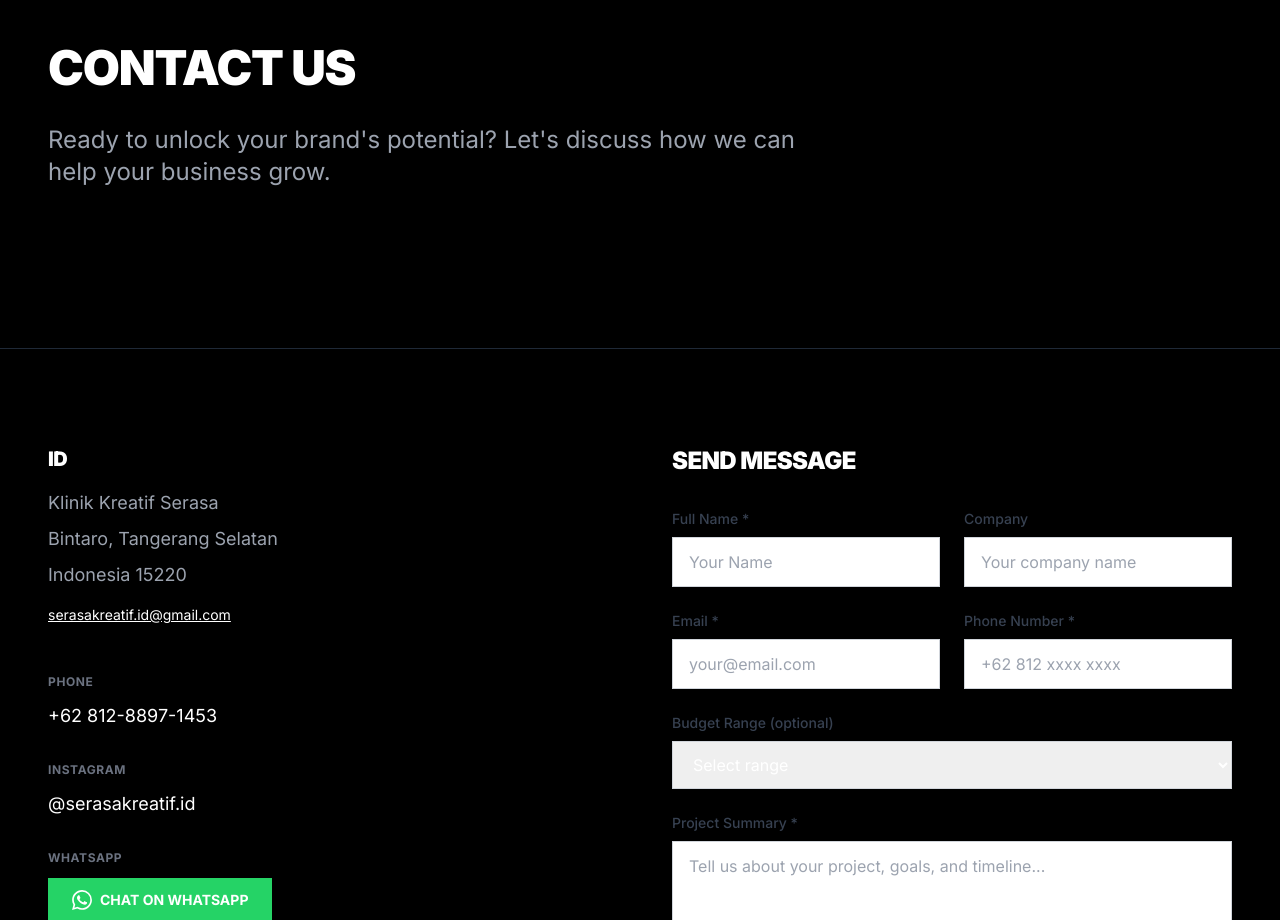
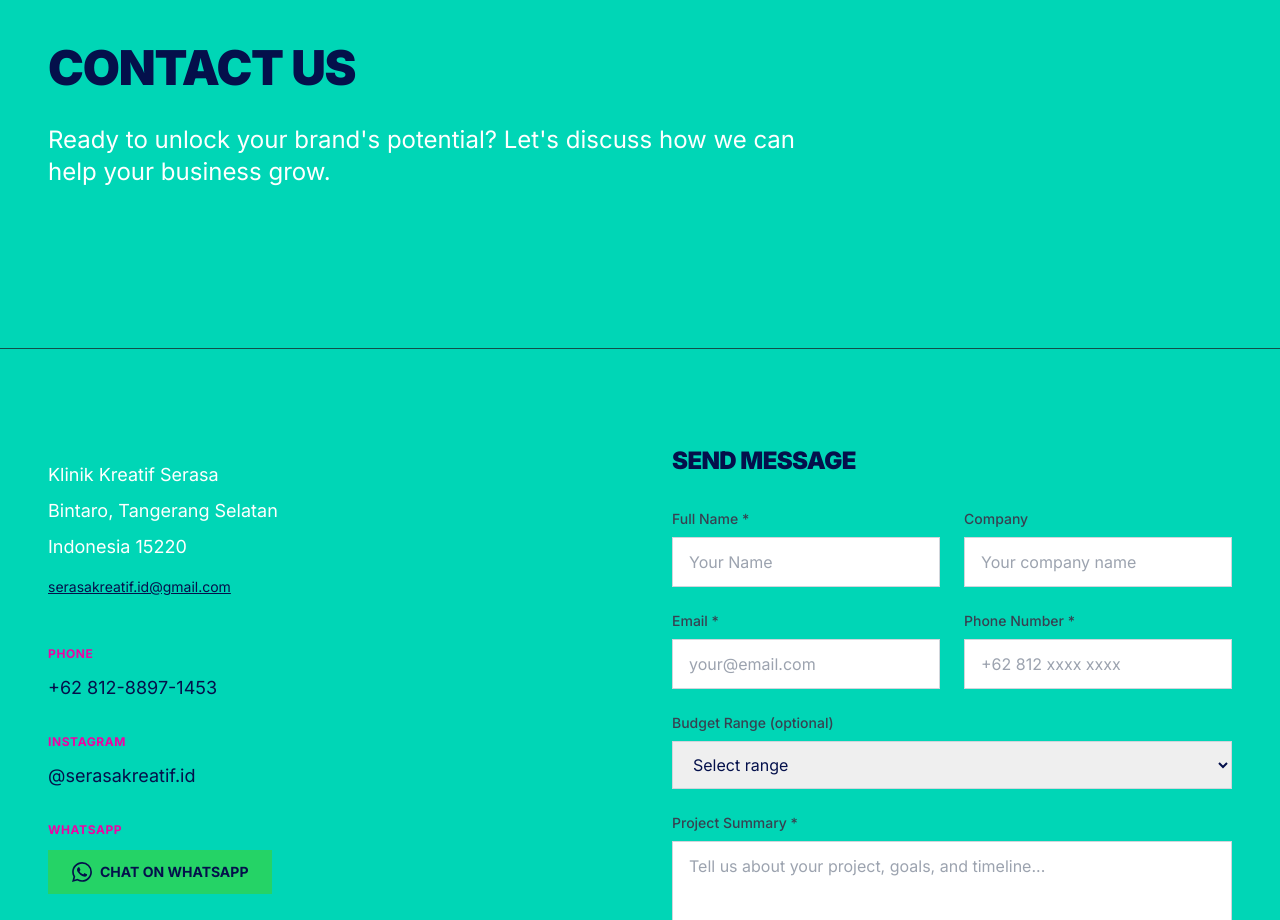
Before and after one commit to menako-studio/serasa-kreatif, a Next.js app: page /contact in a window 1280 px wide. Shown: the part 180-1100 px from the top of the page. Built offline with nearby package versions, Linux system fonts and the light colour scheme.

Commit message:
refactor: use text-primary instead of text-white on contact page for brand consistency

```diff
--- a/app/contact/page.jsx
+++ b/app/contact/page.jsx
@@ -9,13 +9,13 @@
 
 export default function ContactPage() {
   return (
-    <div className="min-h-screen bg-black pt-32 text-white">
+    <div className="min-h-screen bg-brand-teal pt-32 text-primary">
       {/* Hero Section - R/GA Style */}
-      <section className="section-padding border-b border-gray-800">
+      <section className="section-padding border-b border-teal-900">
         <div className="container-custom">
           <div className="mb-16">
-            <SectionHeading className="mb-8 text-white">CONTACT US</SectionHeading>
-            <p className="max-w-3xl text-xl leading-relaxed text-gray-400 md:text-2xl">
+            <SectionHeading className="mb-8 text-primary">CONTACT US</SectionHeading>
+            <p className="max-w-3xl text-xl leading-relaxed text-white md:text-2xl">
               Ready to unlock your brand&apos;s potential? Let&apos;s discuss how we can help your
               business grow.
             </p>
@@ -31,15 +31,14 @@
             <div className="space-y-12">
               {/* Indonesia Office */}
               <div>
-                <h3 className="mb-1 font-sans text-xl font-black uppercase tracking-tight">ID</h3>
-                <div className="mt-4 space-y-2 text-gray-400">
+                <div className="mt-4 space-y-2 text-white">
                   <p>Klinik Kreatif Serasa</p>
                   <p>Bintaro, Tangerang Selatan</p>
                   <p>Indonesia 15220</p>
                 </div>
                 <a
                   href="mailto:serasakreatif.id@gmail.com"
-                  className="mt-4 inline-block text-sm text-white underline transition-colors hover:text-gray-400"
+                  className="hover:text-brand-yellow mt-4 inline-block text-sm text-primary underline transition-colors"
                 >
                   serasakreatif.id@gmail.com
                 </a>
@@ -48,40 +47,40 @@
               {/* Contact Methods */}
               <div className="space-y-8">
                 <div>
-                  <h4 className="mb-3 text-xs font-bold uppercase tracking-wider text-gray-500">
+                  <h4 className="text-brand-pink mb-3 text-xs font-bold uppercase tracking-wider">
                     PHONE
                   </h4>
                   <a
                     href="tel:+6281288971453"
-                    className="text-lg text-white transition-colors hover:text-gray-400"
+                    className="hover:text-brand-yellow text-lg text-primary transition-colors"
                   >
                     +62 812-8897-1453
                   </a>
                 </div>
 
                 <div>
-                  <h4 className="mb-3 text-xs font-bold uppercase tracking-wider text-gray-500">
+                  <h4 className="text-brand-pink mb-3 text-xs font-bold uppercase tracking-wider">
                     INSTAGRAM
                   </h4>
                   <a
                     href="https://www.instagram.com/serasakreatif.id/"
                     target="_blank"
                     rel="noopener noreferrer"
-                    className="text-lg text-white transition-colors hover:text-gray-400"
+                    className="hover:text-brand-pink text-lg text-primary transition-colors"
                   >
                     @serasakreatif.id
                   </a>
                 </div>
 
                 <div>
-                  <h4 className="mb-3 text-xs font-bold uppercase tracking-wider text-gray-500">
+                  <h4 className="text-brand-pink mb-3 text-xs font-bold uppercase tracking-wider">
                     WHATSAPP
                   </h4>
                   <a
                     href="https://api.whatsapp.com/send?phone=6281288971453&text=Hello%20Serasa%20Kreatif,%20I'm%20interested%20in%20discussing%20branding%20%26%20social%20media."
                     target="_blank"
                     rel="noopener noreferrer"
-                    className="inline-flex items-center gap-2 bg-[#25D366] px-6 py-3 text-sm font-bold uppercase text-white transition-colors hover:bg-[#20BA5A]"
+                    className="inline-flex items-center gap-2 bg-[#25D366] px-6 py-3 text-sm font-bold uppercase text-primary transition-colors hover:bg-[#20BA5A]"
                   >
                     <svg className="h-5 w-5" fill="currentColor" viewBox="0 0 24 24">
                       <path d="M17.472 14.382c-.297-.149-1.758-.867-2.03-.967-.273-.099-.471-.148-.67.15-.197.297-.767.966-.94 1.164-.173.199-.347.223-.644.075-.297-.15-1.255-.463-2.39-1.475-.883-.788-1.48-1.761-1.653-2.059-.173-.297-.018-.458.13-.606.134-.133.298-.347.446-.52.149-.174.198-.298.298-.497.099-.198.05-.371-.025-.52-.075-.149-.669-1.612-.916-2.207-.242-.579-.487-.5-.669-.51-.173-.008-.371-.01-.57-.01-.198 0-.52.074-.792.372-.272.297-1.04 1.016-1.04 2.479 0 1.462 1.065 2.875 1.213 3.074.149.198 2.096 3.2 5.077 4.487.709.306 1.262.489 1.694.625.712.227 1.36.195 1.871.118.571-.085 1.758-.719 2.006-1.413.248-.694.248-1.289.173-1.413-.074-.124-.272-.198-.57-.347m-5.421 7.403h-.004a9.87 9.87 0 01-5.031-1.378l-.361-.214-3.741.982.998-3.648-.235-.374a9.86 9.86 0 01-1.51-5.26c.001-5.45 4.436-9.884 9.888-9.884 2.64 0 5.122 1.03 6.988 2.898a9.825 9.825 0 012.893 6.994c-.003 5.45-4.437 9.884-9.885 9.884m8.413-18.297A11.815 11.815 0 0012.05 0C5.495 0 .16 5.335.157 11.892c0 2.096.547 4.142 1.588 5.945L.057 24l6.305-1.654a11.882 11.882 0 005.683 1.448h.005c6.554 0 11.89-5.335 11.893-11.893a11.821 11.821 0 00-3.48-8.413Z" />
@@ -104,13 +103,13 @@
       </section>
 
       {/* Map Section */}
-      <section className="section-padding border-t border-gray-800">
+      <section className="section-padding border-t border-teal-900">
         <div className="container-custom">
           <div className="mb-8">
-            <h3 className="font-sans text-2xl font-black uppercase tracking-tight">
+            <h3 className="font-sans text-2xl font-black uppercase tracking-tight text-primary">
               Kunjungi Studio Kami
             </h3>
-            <p className="mt-2 text-gray-400">Berlokasi di Bintaro, Tangerang Selatan</p>
+            <p className="mt-2 text-teal-100">Berlokasi di Bintaro, Tangerang Selatan</p>
           </div>
           <div className="overflow-hidden">
             <iframe
```
